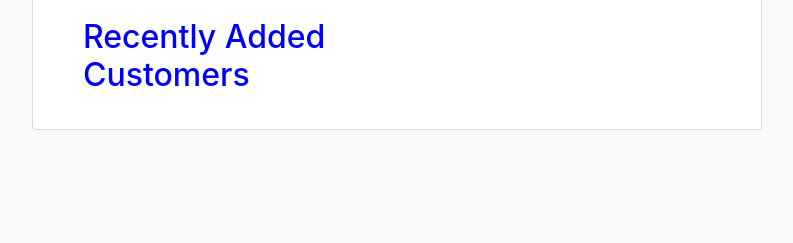
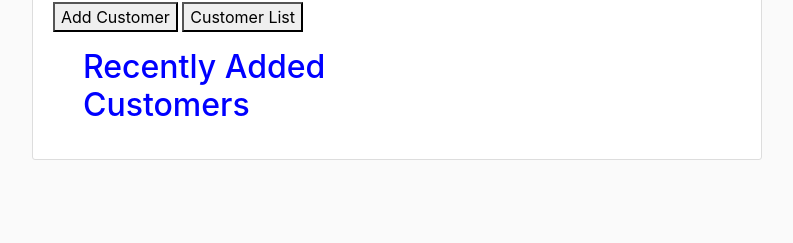
Before and after one commit to yaswanthsaivendra/TestProjectBillAPP, a Django app: template billapp/customers/templates/customers/dashboard.html in a window 1280 px wide. Shown: the part 113-356 px from the top of the page, without its empty margins (53-846 px from the left). Run offline with Django 4.2, Linux system fonts and the light colour scheme; the template is opened without the code that fills it, so the values that code supplies are empty; some libraries are stand-ins or nearby versions.

Commit message:
added buttons for add customer and customer list

```diff
--- a/billapp/customers/templates/customers/dashboard.html
+++ b/billapp/customers/templates/customers/dashboard.html
@@ -3,6 +3,10 @@
 <div class="content-section">
     <div>
         Total No. of customers : {{count}}
+    </div>
+    <div>
+      <a href="{% url 'create-customer' slug %}"><button>Add Customer</button></a>
+      <a href="{% url 'customerlist' slug %}"><button>Customer List</button></a>
     </div>
 
     <div class="col-md-7 flex-md-fill">
--- a/billapp/customers/views.py
+++ b/billapp/customers/views.py
@@ -70,7 +70,7 @@ def dashboard(request, slug):
     count = app.customer_set.count()
     columns=[field.name for field in Customer._meta.get_fields()]
     details = Customer.objects.all().filter(app=app)[:5]
-    return render(request, 'customers/dashboard.html', {'count' : count, 'columns':columns, 'details':details})
+    return render(request, 'customers/dashboard.html', {'count' : count, 'columns':columns, 'details':details, 'slug' : slug})
 
 def customerlist(request, slug):
     app = App.objects.get(slug=slug)
```
Also changed, not shown: billapp/requirements.txt (+2 -86 lines).
